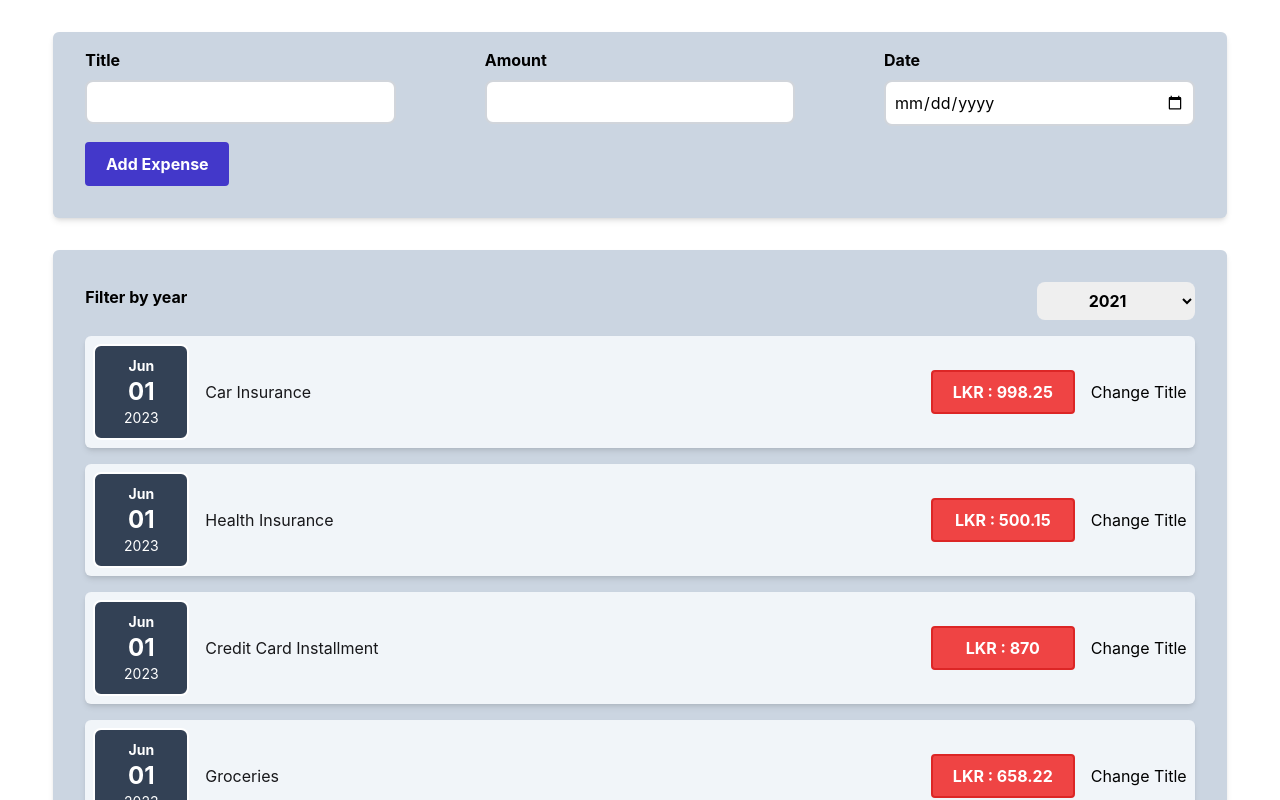
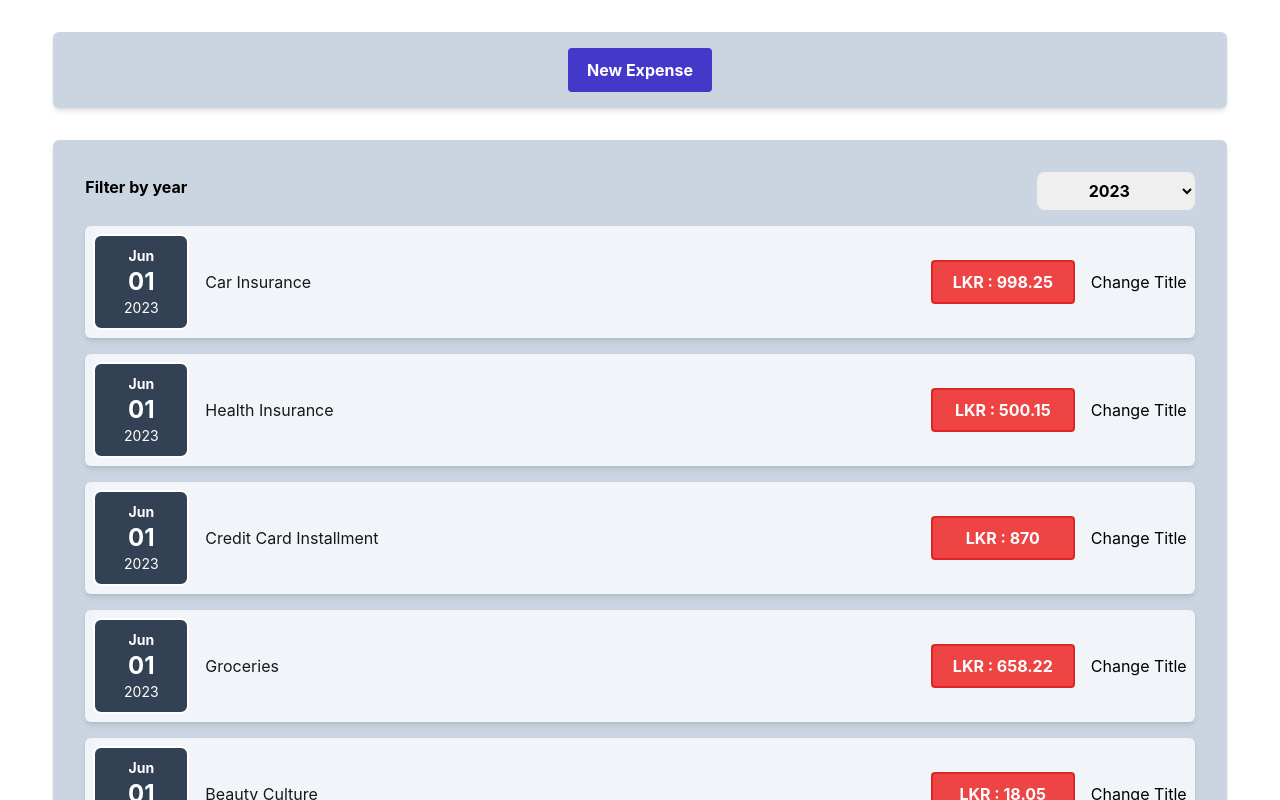
Before and after one commit to mhperera/PF_ExpenseTracker, a React (Create React App) app: page / in a window 1280 px wide. Shown: the top 800 px of the page. Built offline with nearby package versions, Linux system fonts and the light colour scheme.

Commit message:
Restructure components and added conditional rendering

```diff
--- a/src/App.js
+++ b/src/App.js
@@ -1,10 +1,9 @@
+import React, {useState} from 'react';
 import './App.css';
 import Expenses from './components/Expenses/Expenses';
 import NewExpense from './components/Expenses/NewExpense/NewExpense';
 
-const App = () => {
-
-  const expenseList = [
+const DUMMY_EXPENSES = [
   {
     id:0,
     title: "Car Insurance",
@@ -37,12 +36,16 @@ const App = () => {
   },
 ];
 
+const App = () => {
+
+  const [expenseList, setExpenseList ] = useState(DUMMY_EXPENSES);
+
   const handleAddExpense = (enteredExpenseData) => {
     const expenseData = {
       ...enteredExpenseData,
       id : Math.random().toString()
     }
-    console.log(expenseData);
+    setExpenseList((prevState)=> [ ...prevState, expenseData ] );
   }
 
   return (
--- a/src/components/Expenses/ExpenseItems.js
+++ b/src/components/Expenses/ExpenseItems.js
@@ -3,24 +3,25 @@ import Card from './../UI/Card';
 import React, { useState } from 'react';
 
 const ExpenseItems = (props) => {
-
-  const [ title, setTitle ] = useState(props.title);
+	const [title, setTitle] = useState(props.title);
 
 	const handleClick = () => {
 		setTitle('Updated Title');
-  }
+	};
 
 	return (
+		<li>
 			<Card className="ExpenseItems">
-      <ExpenseDate
-        date={props.date}
-      />
-			<div className='ExpenseItems__description'>
-        <h2 className='ExpenseItems__title'>{ title }</h2>
-        <div className='ExpenseItems__price'>LKR : { props.amount }</div>
+				<ExpenseDate date={props.date} />
+				<div className="ExpenseItems__description">
+					<h2 className="ExpenseItems__title">{title}</h2>
+					<div className="ExpenseItems__price">
+						LKR : {props.amount}
+					</div>
 				</div>
 				<button onClick={handleClick}>Change Title</button>
 			</Card>
+		</li>
 	);
 };
 
--- a/src/components/Expenses/Expenses.js
+++ b/src/components/Expenses/Expenses.js
@@ -1,16 +1,19 @@
 import React, {useState} from 'react';
-import ExpenseItems from './ExpenseItems';
+import ExpensesList from './ExpensesList';
 import Card from './../UI/Card';
 import ExpenseFilter from './ExpenseFilter';
 
 const Expenses = (props) => {
 
-  const [filteredYear, setFilteredYear] = useState('2021');
+  const [filteredYear, setFilteredYear] = useState('2023');
 
   const handleYearChange = (selectedYear) => {
-    console.log(selectedYear);
     setFilteredYear(selectedYear);
   }
+
+  const filteredExpenses =  props.items.filter((expense)=>(
+    expense.date.getFullYear().toString() === filteredYear
+  ));
 
   return (
     <Card className="Expenses">
@@ -18,16 +21,7 @@ const Expenses = (props) => {
         selectedYear={filteredYear}
         onFilterYear={handleYearChange}
       />
-      <div>
-          { props.items.map((expense)=>(
-              <ExpenseItems
-                  key={expense.id}
-                  title={expense.title}
-                  amount={expense.amount}
-                  date={expense.date}
-              />
-          )) }
-      </div>
+      <ExpensesList items={filteredExpenses}/>
     </Card>
   )
 }
--- /dev/null
+++ b/src/components/Expenses/ExpensesList.js
@@ -0,0 +1,26 @@
+import React from 'react';
+import ExpenseItems from './ExpenseItems';
+
+const ExpensesList = (props) => {
+
+    if(props.items.length === 0){
+        return (<h2 className='ExpensesList__fallback'>No Expenses found for the year</h2>)
+    }
+
+    return (
+        <ul className='ExpensesList'>
+            {
+                props.items.map((expense)=>(
+                    <ExpenseItems
+                        key={expense.id}
+                        title={expense.title}
+                        amount={expense.amount}
+                        date={expense.date}
+                    />
+                ))
+            }
+        </ul>
+    )
+}
+
+export default ExpensesList
--- a/src/components/Expenses/NewExpense/ExpenseForm.js
+++ b/src/components/Expenses/NewExpense/ExpenseForm.js
@@ -34,6 +34,10 @@ const ExpenseForm = (props) => {
 		setEnteredDate('');
 	};
 
+	const handleCancel = () =>{
+		props.onCancel();
+	}
+
 	return (
 		<form onSubmit={handleSubmit} className="ExpenseForm">
 			<div className="ExpenseForm__controls">
@@ -69,6 +73,7 @@ const ExpenseForm = (props) => {
 					/>
 				</div>
 				<button type="submit">Add Expense</button>
+				<button type="button" onClick={handleCancel}>Cancel</button>
 			</div>
 		</form>
 	);
--- a/src/components/Expenses/NewExpense/NewExpense.js
+++ b/src/components/Expenses/NewExpense/NewExpense.js
@@ -1,22 +1,34 @@
-import React from 'react'
-import ExpenseForm from './ExpenseForm'
-import Card from '../../UI/Card'
+import React, { useState } from 'react';
+import ExpenseForm from './ExpenseForm';
+import Card from '../../UI/Card';
 
 const NewExpense = (props) => {
+	const [isNewExpense, setIsNewExpense] = useState(false);
 
 	const handleSaveExpenseData = (enteredExpenseData) => {
 		const expenseData = {
 			...enteredExpenseData,
-      id : Math.random().toString()
-    }
+			id: Math.random().toString(),
+		};
+    setIsNewExpense(false);
 		props.onSaveExpenseData(expenseData); // pass data up to parent component
-  }
+	};
+
+	const handleCancel = () => {
+		setIsNewExpense(false);
+	};
 
 	return (
-    <Card className='NewExpense'>
-        <ExpenseForm onSaveExpenseData={handleSaveExpenseData}/>
+		<Card className="NewExpense">
+			{!isNewExpense && <button onClick={()=>{setIsNewExpense(true);}}>New Expense</button>}
+			{isNewExpense && (
+				<ExpenseForm
+					onSaveExpenseData={handleSaveExpenseData}
+					onCancel={handleCancel}
+				/>
+			)}
 		</Card>
-  )
-}
+	);
+};
 
-export default NewExpense
+export default NewExpense;
--- a/src/index.css
+++ b/src/index.css
@@ -140,13 +140,12 @@ code {
       mb-4
       text-left
       md:flex-row
-      md:justify-between;
   }
 
   .ExpenseForm__control{
     @apply
       w-full
-      md:w-[28%];
+      md:w-[32%];
   }
 
   .ExpenseForm__control label{
@@ -174,7 +173,7 @@ code {
       self-end;
   }
 
-  .ExpenseForm button{
+  .ExpenseForm button, .NewExpense button{
     @apply
       w-36
       px-4
@@ -235,4 +234,17 @@ code {
       rounded-lg;
   }
 
+  /* ExpensesList Component */
+  .ExpensesList{
+    @apply
+      list-none
+      p-0
+  }
+
+  .ExpensesList__fallback{
+    @apply
+      text-black
+      text-center;
+  }
+
 }
```
Lines whose indentation alone changed are shown as unchanged.
